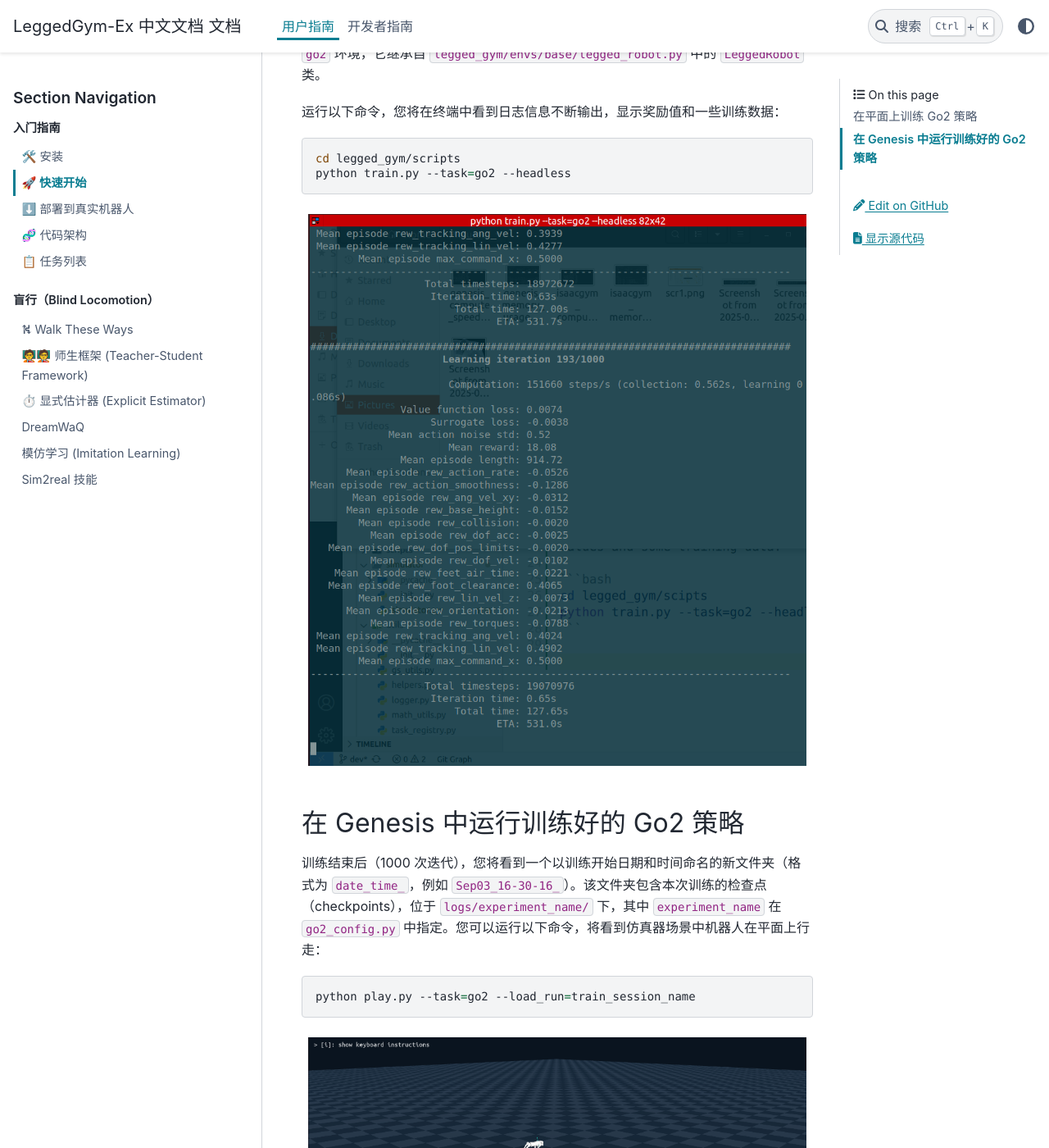
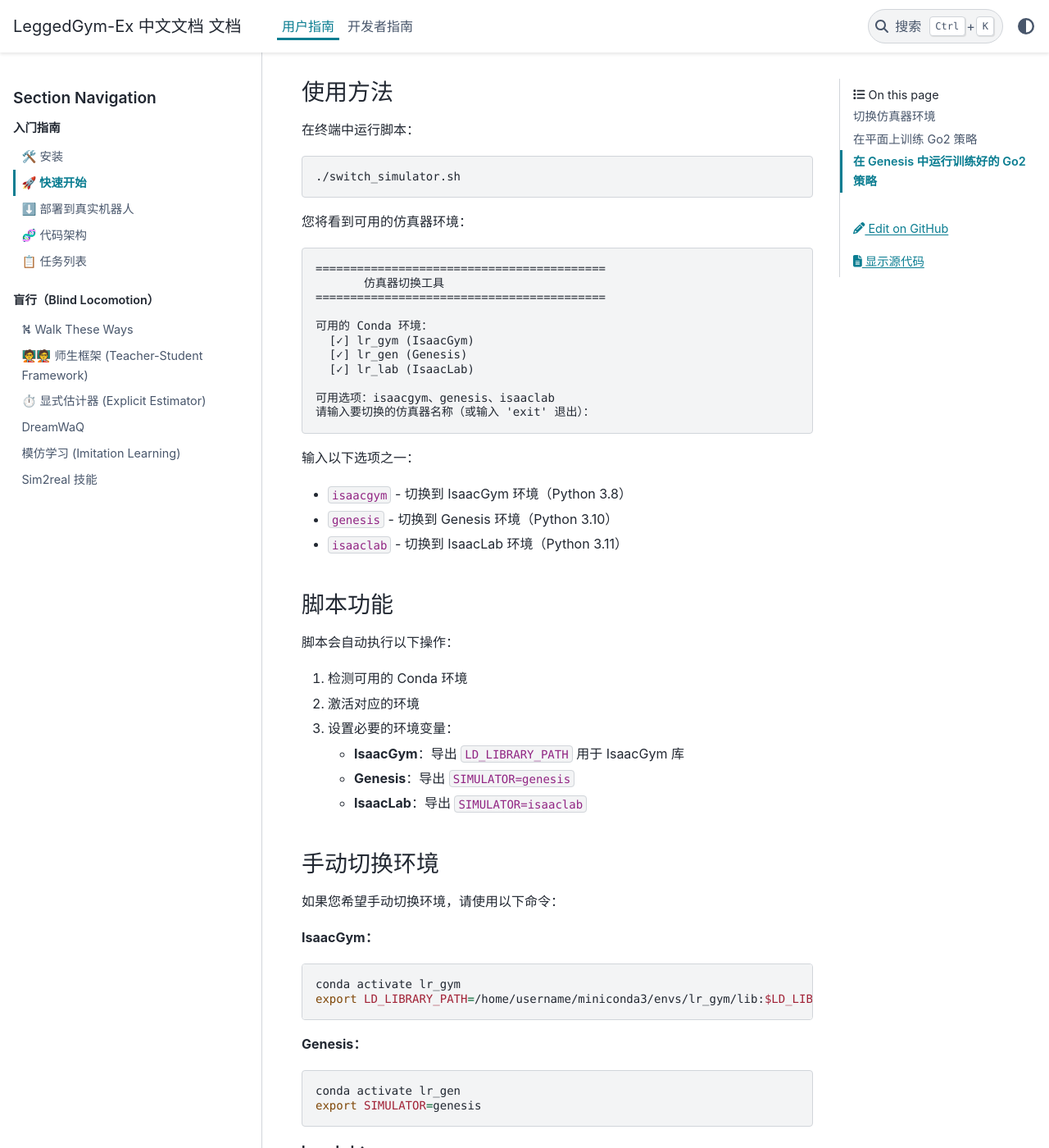
Before and after one commit to lupinjia/leggedgym-ex-doc, a Sphinx documentation site: the page built from source/user_guide/getting_started/quick_start.md, in a window 1280 px wide and 1400 px high, scrolled down 719 px. Shown: the whole window at 82% size. Built offline with Sphinx 7.4.7 and the PyData theme 0.15.4, drawn with Linux system fonts in a browser that asks for light colours; some of the changed text lies outside the part shown.

Commit message:
Add switch_simulator.sh documentation in Chinese

````diff
--- a/source/user_guide/getting_started/quick_start.md
+++ b/source/user_guide/getting_started/quick_start.md
@@ -19,6 +19,71 @@ elif sys.version_info[1] <= 8 and sys.version_info[1] >= 6: # >=3.6 且 <3.9 用
 要使用 IsaacGym，您需要一个 Python 3.8 的虚拟环境。Python 3.10 适用于 Genesis 和 IsaacSim（IsaacLab），因此我们添加了一个额外的环境变量（`SIMULATOR`）来确定仿真器。
 
 您可以定义自定义策略来在不同仿真器之间切换。
+
+## 切换仿真器环境
+
+我们提供了一个便捷的脚本 `switch_simulator.sh`，帮助您快速切换不同的仿真器环境。
+
+### 使用方法
+
+在终端中运行脚本：
+
+```bash
+./switch_simulator.sh
+```
+
+您将看到可用的仿真器环境：
+
+```
+==========================================
+       仿真器切换工具
+==========================================
+
+可用的 Conda 环境：
+  [✓] lr_gym (IsaacGym)
+  [✓] lr_gen (Genesis)
+  [✓] lr_lab (IsaacLab)
+
+可用选项：isaacgym、genesis、isaaclab
+请输入要切换的仿真器名称（或输入 'exit' 退出）：
+```
+
+输入以下选项之一：
+- `isaacgym` - 切换到 IsaacGym 环境（Python 3.8）
+- `genesis` - 切换到 Genesis 环境（Python 3.10）
+- `isaaclab` - 切换到 IsaacLab 环境（Python 3.11）
+
+### 脚本功能
+
+脚本会自动执行以下操作：
+1. 检测可用的 Conda 环境
+2. 激活对应的环境
+3. 设置必要的环境变量：
+   - **IsaacGym**：导出 `LD_LIBRARY_PATH` 用于 IsaacGym 库
+   - **Genesis**：导出 `SIMULATOR=genesis`
+   - **IsaacLab**：导出 `SIMULATOR=isaaclab`
+
+### 手动切换环境
+
+如果您希望手动切换环境，请使用以下命令：
+
+**IsaacGym：**
+```bash
+conda activate lr_gym
+export LD_LIBRARY_PATH=/home/username/miniconda3/envs/lr_gym/lib:$LD_LIBRARY_PATH
+```
+
+**Genesis：**
+```bash
+conda activate lr_gen
+export SIMULATOR=genesis
+```
+
+**IsaacLab：**
+```bash
+conda activate lr_lab
+export SIMULATOR=isaaclab
+```
 
 ## 在平面上训练 Go2 策略
 
````
